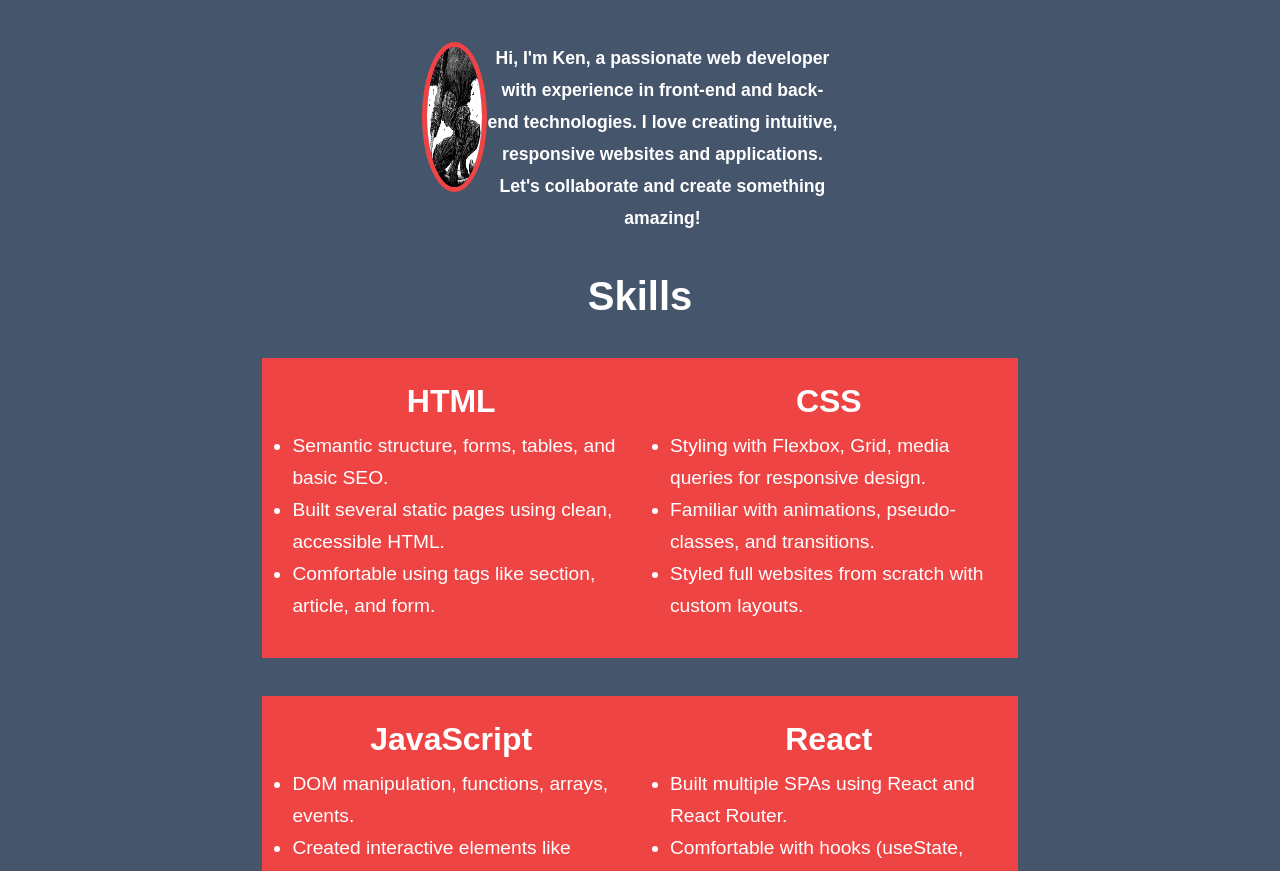
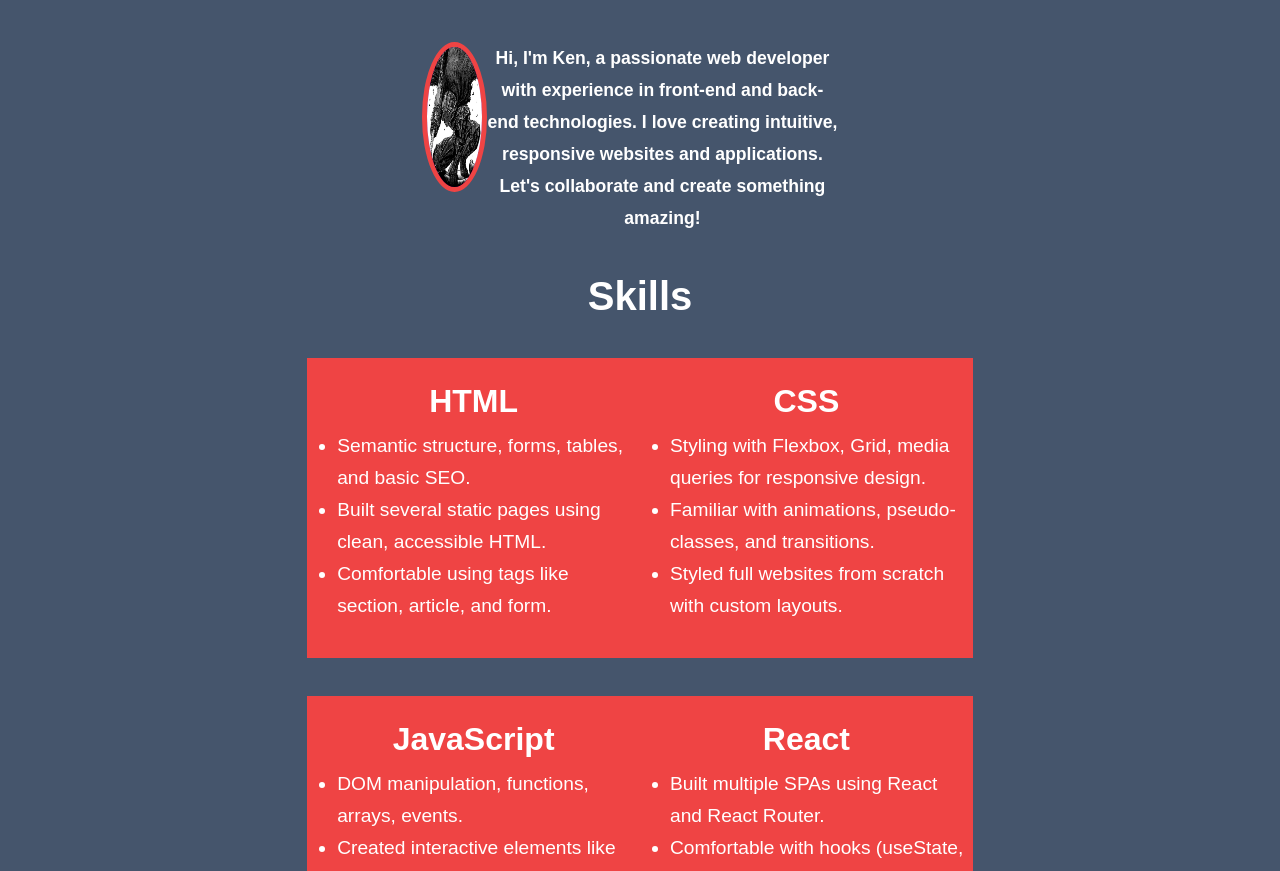
Before and after one commit to sithumin555/Test-Portfolio, a plain HTML site: page index.html in a window 1280 px wide. Shown: the part 429-1300 px from the top of the page. Drawn offline with Linux system fonts and the light colour scheme.

Commit message:
15/5/2025

```diff
--- a/style.css
+++ b/style.css
@@ -192,7 +192,7 @@ nav ul li a:hover{
 }
 
 #skill .skillcontainer{
-    width: 59%;
+    width: 52%;
     height: 300px;
     /* background-color: brown; */
 
```
Also changed, not shown: img/profile.jpg (deleted).
